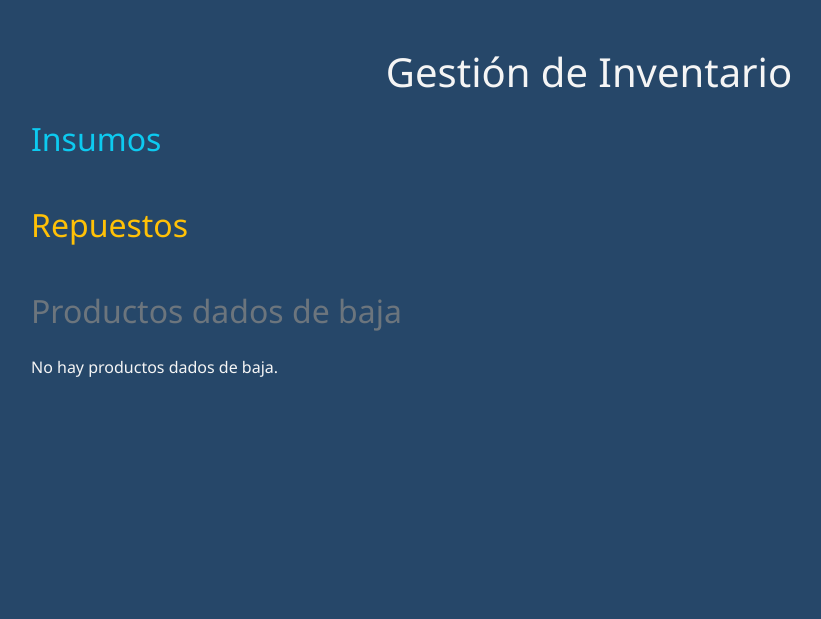
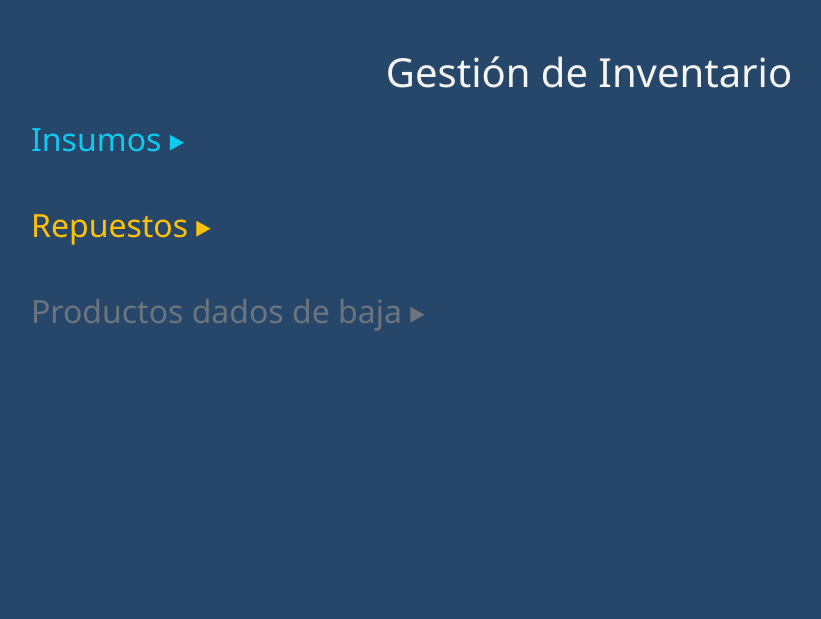
Before and after one commit to jatilcara1988/Tilcara--De-Marco--Grupo-9, a Node server app: template InkSumosMarket/views/dashboard.ejs in a window 1280 px wide. Shown: the part 107-726 px from the top of the page, without its empty margins (51-872 px from the left). Run offline with Node 20, Linux system fonts and the light colour scheme; the template is opened without the code that fills it, so the values that code supplies are empty; some libraries are stand-ins or nearby versions.

Commit message:
Se agrega funcion de colapsar secciones en dashboard

```diff
--- a/InkSumosMarket/public/js/dashboard.js
+++ b/InkSumosMarket/public/js/dashboard.js
@@ -62,14 +62,20 @@ document.addEventListener("click", (e) => {
     }).catch((error) => {
         alert(error.message || "Error al reactivar el producto");
     });
+});
 
-
-
-
-
-
-
-
-
-
+document.addEventListener("DOMContentLoaded", () => {
+    const tabHeaders = document.querySelectorAll(".tab-header");
+    tabHeaders.forEach((header) => {
+        header.addEventListener("click", () => {
+            const contenedorId = header.dataset.contenedor;
+            const contenedor = document.getElementById(contenedorId);
+            const indicador = header.querySelector(".tab-indicador");
+            if (!contenedor) return;
+            const isHidden = contenedor.classList.toggle("d-none");
+            if (indicador) {
+                indicador.textContent = isHidden ? "▸" : "▾";
+            }
+        });
+    });
 });
--- a/InkSumosMarket/views/dashboard.ejs
+++ b/InkSumosMarket/views/dashboard.ejs
@@ -52,8 +52,10 @@
             </div>
             <!-- INSUMOS -->
             <section class="category-section mb-5">
-                <h2 class="mb-4 text-info">Insumos</h2>
-                <div id="contenedorInsumos">
+                <h2 class="mb-4 text-info tab-header" data-contenedor="contenedorInsumos" style="cursor: pointer;">
+                    Insumos <span class="tab-indicador">▸</span>
+                </h2>
+                <div id="contenedorInsumos" class="d-none">
                     <% const insumosActivos= productos.filter(
                         producto => producto.categoryId === 1 && Number(producto.isActive) === 1);%>
                     <% insumosActivos.forEach(producto => { %>
@@ -78,11 +80,6 @@
                                             <button class="btn btn-warning btn-sm btn-editar" data-id="<%= producto.id %>" data-name="<%= producto.productName %>">
                                                 Editar
                                             </button>
-                                            <!--
-                                                <a class="editar" href="/admin/productos/editar/<%= producto.id %>">
-                                                    Editar
-                                                </a>
-                                            -->
                                             <button class="btn btn-danger btn-sm btn-eliminar" data-id="<%= producto.id %>" data-name="<%= producto.productName %>">
                                                 Eliminar
                                             </button>
@@ -96,8 +93,10 @@
             </section>
             <!-- Repuestos -->
             <section class="category-section mb-5">
-                <h2 class="mb-4 text-warning">Repuestos</h2>
-                <div id="contenedorProductividad">
+                <h2 class="mb-4 text-warning tab-header" data-contenedor="contenedorRepuestos" style="cursor: pointer;">
+                    Repuestos <span class="tab-indicador">▸</span>
+                </h2>
+                <div id="contenedorRepuestos" class="d-none">
                     <% const repuestosActivos= productos.filter(
                         producto => producto.categoryId === 2 && Number(producto.isActive) === 1);%>
                     <% repuestosActivos.forEach(producto => {%>
@@ -122,11 +121,6 @@
                                             <button class="btn btn-warning btn-sm btn-editar" data-id="<%= producto.id %>" data-name="<%= producto.productName %>">
                                                 Editar
                                             </button>
-                                            <!--
-                                                <a class="editar" href="/admin/productos/editar/<%= producto.id %>">
-                                                    Editar
-                                                </a>
-                                            -->
                                             <button class="btn btn-danger btn-sm btn-eliminar" data-id="<%= producto.id %>" data-name="<%= producto.productName %>">
                                                 Eliminar
                                             </button>
@@ -140,8 +134,10 @@
             </section>
             <!-- Insumos o Repuestos inactivos -->
             <section class="categoria-section mb-5">
-                <h2 class="mb-4 text-secondary">Productos dados de baja</h2>
-                <div id="contenedorInactivos">
+                <h2 class="mb-4 text-secondary tab-header" data-contenedor="contenedorInactivos" style="cursor: pointer;">
+                    Productos dados de baja <span class="tab-indicador">▸</span>
+                </h2>
+                <div id="contenedorInactivos" class="d-none">
                     <% const inactivos = productos.filter(producto => Number(producto.isActive) !== 1); %>
                     <% if (inactivos.length === 0) { %>
                         <p>No hay productos dados de baja.</p>
--- a/InkSumosMarket/views/login.ejs
+++ b/InkSumosMarket/views/login.ejs
@@ -58,9 +58,11 @@
                                 <button type="submit" class="btn btn-primary">
                                     Ingresar
                                 </button>
+                                <% if (typeof localTestMode !== "undefined" && localTestMode) { %>
                                 <button type="button" id="btnAccesoRapido" class="btn btn-outline-secondary">
                                     Acceso rápido
                                 </button>
+                                <% } %>
                             </div>
                         </form>
                     </div>
```
